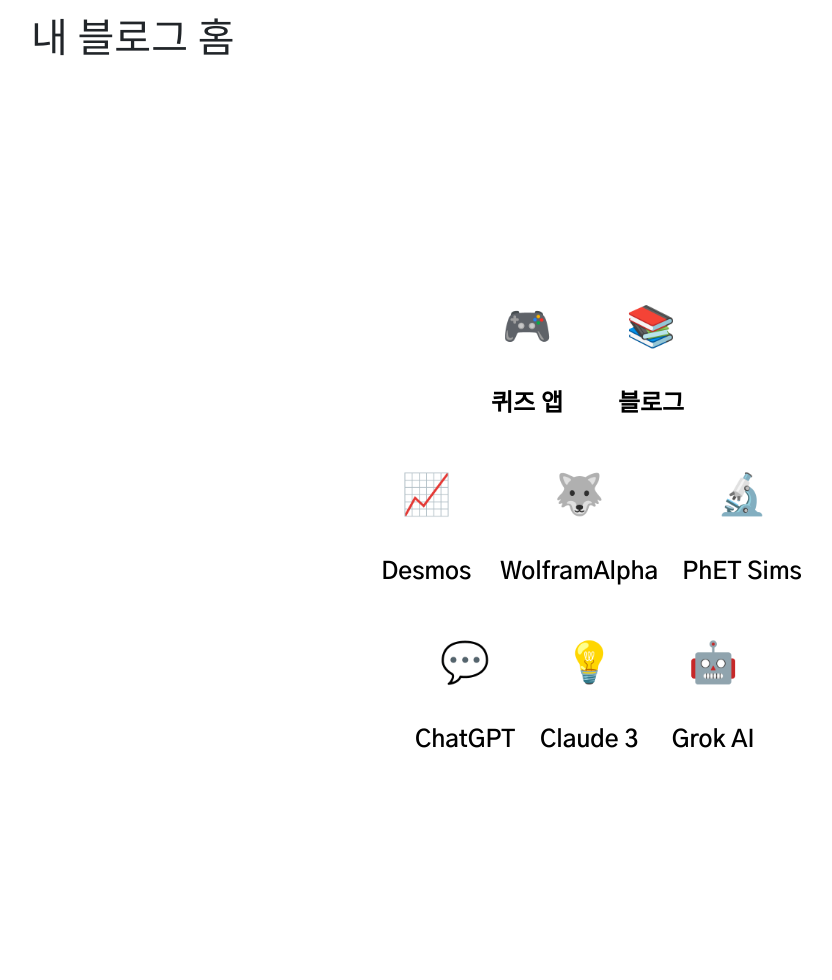
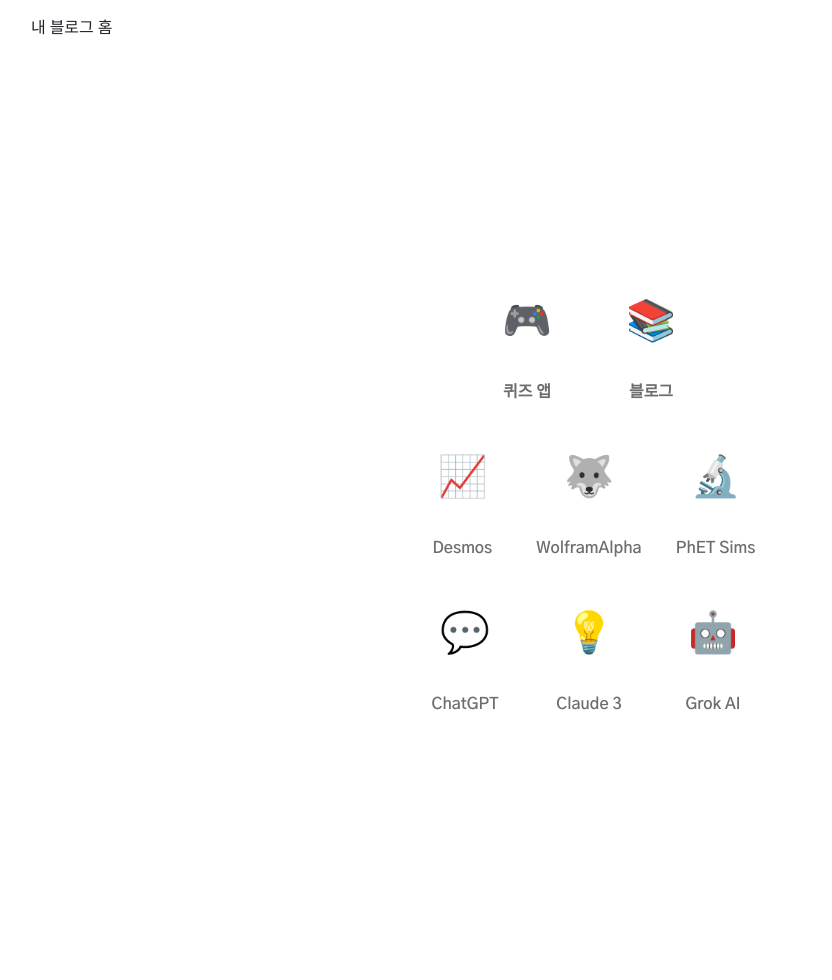
Before and after one commit to randomwalk1225/randomwalk1225.github.io, a Jekyll site: the page built from index.html, in a window 1280 px wide. Shown: the whole page, without its empty margins (51-883 px from the left). Built offline with Jekyll 4.4.1, drawn with Linux system fonts in a browser that asks for light colours; after the commit the page ends 956 px from its top, so only the background shows below that.

Commit message:
깨진 메인 페이지 회복

```diff
--- a/_layouts/default.html
+++ b/_layouts/default.html
@@ -3,7 +3,7 @@
 <head>
     <meta charset="UTF-8">
     <meta name="viewport" content="width=device-width, initial-scale=1.0">
-    <title>{{ page.title | default: site.title }}</title>
+    <h5> <title>{{ page.title | default: site.title }}</title> </h5>
     <!-- Google Fonts - Gothic A1 -->
     <link rel="preconnect" href="https://fonts.googleapis.com">
     <link rel="preconnect" href="https://fonts.gstatic.com" crossorigin>
@@ -14,7 +14,7 @@
 </head>
 <body>
     <header class="container mt-3 mb-3">
-        <h1><a href="{{ "/" | relative_url }}" class="text-dark text-decoration-none">{{ site.title }}</a></h1>
+        <a href="{{ "/" | relative_url }}" class="text-dark text-decoration-none">{{ site.title }}</a>
     </header>
     <main class="container">
         {{ content }}
--- a/index.html
+++ b/index.html
@@ -15,6 +15,7 @@
   /* 1) 페이지 전체 고딕A1 적용 */
   body.homepage {
     font-family: 'Gothic A1', sans-serif !important;
+    background-color:  rgba(255, 255, 255, 0.6); /* 예시: 어두운 회색 */
   }
 
   /* 2) 링크 기본 밑줄 제거 */
@@ -42,9 +43,9 @@
   /* 4) 텍스트 크기 & 색상 */
   .homepage-shortcut-link span {
     display: block;
-    font-size: 1.5rem;     /* 약 3단계 크기 */
+    font-size: 1.0rem;     /* 약 3단계 크기 */
     font-weight: 600;
-    color:rgb(0, 0, 0);         /* 어두운 배경에 대비 */
+    color:rgb(109, 109, 109);         /* 어두운 배경에 대비 */
   }
 
   /* 5) 행(row)마다 최대 너비, 간격 */
```
